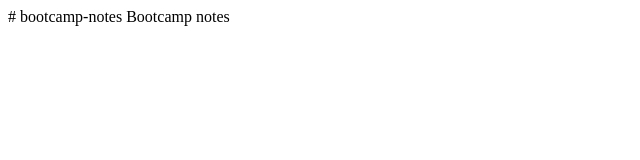
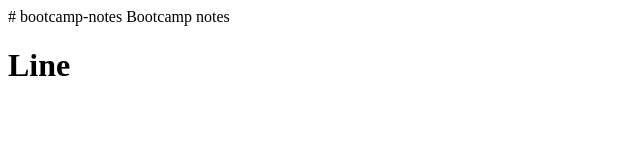
Before and after one commit to Jemisode/bootcamp-notes, a plain HTML site: page index.html in a window 1280 px wide. Shown: the whole page, without its empty margins (0-640 px from the left). Drawn offline with Linux system fonts and the light colour scheme.

Commit message:
Update index.html

```diff
--- a/index.html
+++ b/index.html
@@ -1,2 +1,4 @@
 # bootcamp-notes
 Bootcamp notes
+
+<h1>Line</h1>
```
